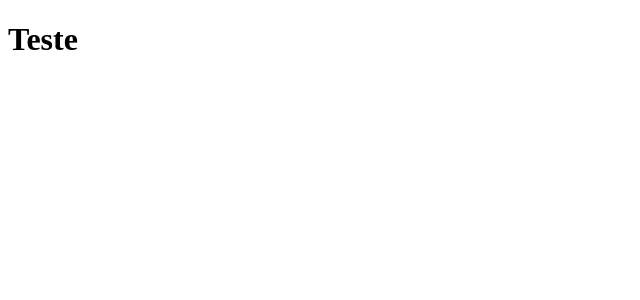
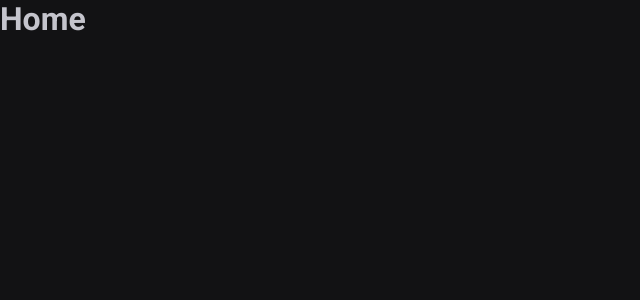
Before and after one commit to mancinilucas/ig-timer, a React (Vite) app: page / in a window 1280 px wide. Shown: the top 300 px of the page, without its empty margins (0-640 px from the left). Built offline with nearby package versions, Linux system fonts and the light colour scheme.

Commit message:
react router

```diff
--- a/index.html
+++ b/index.html
@@ -2,6 +2,15 @@
 <html lang="en">
   <head>
     <meta charset="UTF-8" />
+
+    <link rel="preconnect" href="https://fonts.googleapis.com" />
+    <link rel="preconnect" href="https://fonts.gstatic.com" crossorigin />
+
+    <link
+      href="https://fonts.googleapis.com/css2?family=Roboto+Mono:wght@700&family=Roboto:wght@400;700&display=swap"
+      rel="stylesheet"
+    />
+
     <meta name="viewport" content="width=device-width, initial-scale=1.0" />
     <title>IG - Timer</title>
   </head>
--- a/src/App.tsx
+++ b/src/App.tsx
@@ -1,5 +1,16 @@
+import { BrowserRouter } from 'react-router-dom'
+import { ThemeProvider } from 'styled-components'
+import { Router } from './Router'
+import { GlobalStyle } from './styles/global'
+import { defaultTheme } from './styles/themes/default'
+
 export function App() {
   return (
-    <h1>Teste</h1>
+    <ThemeProvider theme={defaultTheme}>
+      <BrowserRouter>
+        <Router />
+      </BrowserRouter>
+      <GlobalStyle />
+    </ThemeProvider>
   )
 }
--- /dev/null
+++ b/src/Router.tsx
@@ -0,0 +1,12 @@
+import { Routes, Route } from 'react-router-dom'
+import { History } from './pages/History'
+import { Home } from './pages/Home'
+
+export function Router() {
+  return (
+    <Routes>
+      <Route path="/" element={<Home />} />
+      <Route path="/history" element={<History />} />
+    </Routes>
+  )
+}
--- a/src/main.tsx
+++ b/src/main.tsx
@@ -2,9 +2,8 @@
 import ReactDOM from 'react-dom/client'
 import { App } from './App'
 
-
 ReactDOM.createRoot(document.getElementById('root') as HTMLElement).render(
   <React.StrictMode>
     <App />
-  </React.StrictMode>
+  </React.StrictMode>,
 )
--- /dev/null
+++ b/src/pages/History.tsx
@@ -0,0 +1,3 @@
+export function History() {
+  return <h1>History</h1>
+}
--- /dev/null
+++ b/src/pages/Home.tsx
@@ -0,0 +1,3 @@
+export function Home() {
+  return <h1>Home</h1>
+}
--- /dev/null
+++ b/src/styles/global.ts
@@ -0,0 +1,25 @@
+import { createGlobalStyle } from 'styled-components'
+
+export const GlobalStyle = createGlobalStyle`
+  *{
+    margin: 0;
+    padding: 0;
+    box-sizing: border-box;
+  }
+
+  :focus{
+    outline: 0;
+    box-shadow: 0 0 0 2px ${(props) => props.theme['green-500']};
+  }
+
+  body{
+    background: ${(props) => props.theme['gray-900']};
+    color: ${(props) => props.theme['gray-300']};
+  }
+
+  body, input, textarea, button{
+    font-family: 'Roboto', sans-serif;
+    font-size: 1rem;
+    font-weight: 400;
+  }
+`
--- /dev/null
+++ b/src/styles/themes/default.ts
@@ -0,0 +1,21 @@
+export const defaultTheme = {
+  white: '#FFF',
+
+  'gray-100': '#E1E1E6',
+  'gray-300': '#C4C4CC',
+  'gray-400': '#8D8D99',
+  'gray-500': '#7C7C8A',
+  'gray-600': '#323238',
+  'gray-700': '#29292E',
+  'gray-800': '#202024',
+  'gray-900': '#121214',
+
+  'green-300': '#00B37E',
+  'green-500': '#00875F',
+  'green-700': '#015F43',
+
+  'red-500': '#AB222E',
+  'red-700': '#7A1921',
+
+  'yellow-500': '#FBA94C',
+}
```
Also changed, not shown: package.json (+8 -2 lines), src/@types/styled.d.ts (added, +8 -0 lines), .eslintrc.json (added), 2 other files (tests, documents, lock files or other folders).
